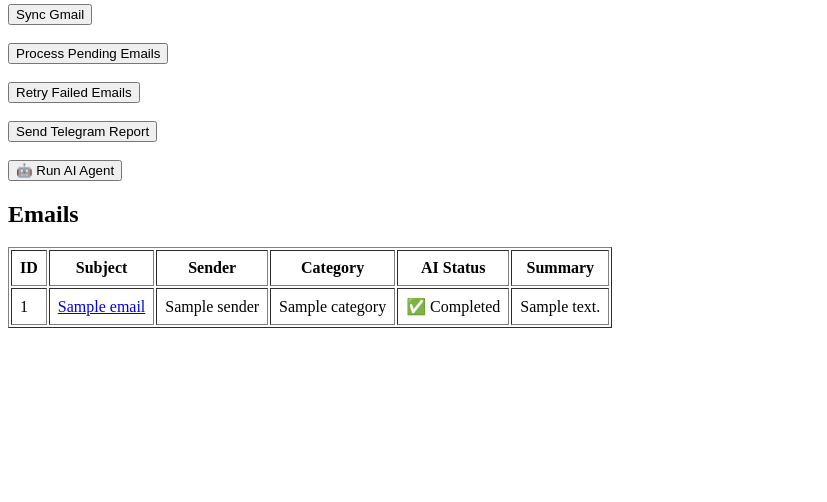
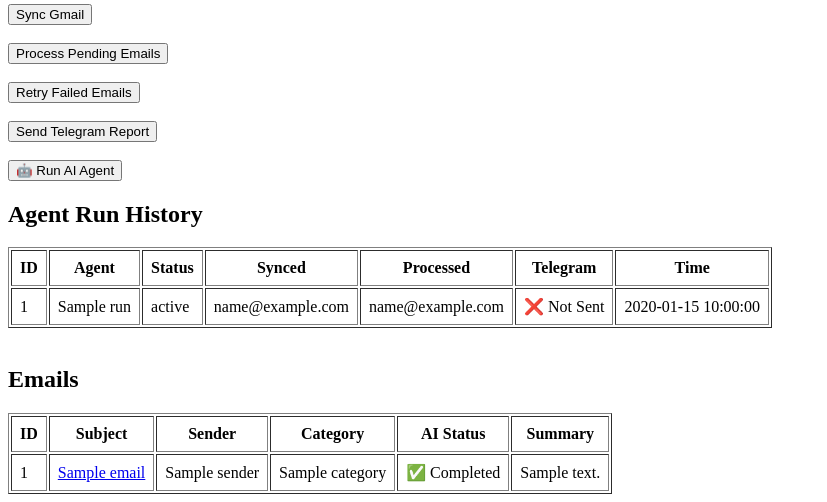
Before and after one commit to Atefeh-Amjadian/workspace-ai, a Python web app: template backend/app/templates/emails_dashboard.html in a window 1280 px wide. Shown: the part 314-816 px from the top of the page, without its empty margins (0-827 px from the left). Before the commit the page ends 642 px from the top, so only its background shows below. Run offline with Jinja, Linux system fonts and the light colour scheme; the template is opened without the code that fills it: most values are stand-ins (such as "Sample title", 1, 10 or a date in 2020).

Commit message:
Sprint 10B: show agent execution history on dashboard

```diff
--- a/backend/app/templates/emails_dashboard.html
+++ b/backend/app/templates/emails_dashboard.html
@@ -51,6 +51,44 @@
     </button>
 </form>
 
+<h2>Agent Run History</h2>
+
+<table border="1" cellpadding="8">
+    <thead>
+        <tr>
+            <th>ID</th>
+            <th>Agent</th>
+            <th>Status</th>
+            <th>Synced</th>
+            <th>Processed</th>
+            <th>Telegram</th>
+            <th>Time</th>
+        </tr>
+    </thead>
+    <tbody>
+        {% for run in agent_runs %}
+        <tr>
+            <td>{{ run.id }}</td>
+            <td>{{ run.agent_name }}</td>
+            <td>{{ run.status }}</td>
+            <td>{{ run.synced_emails }}</td>
+            <td>{{ run.processed_emails }}</td>
+            <td>
+                {% if run.telegram_sent %}
+                    ✅ Sent
+                {% else %}
+                    ❌ Not Sent
+                {% endif %}
+            </td>
+            <td>{{ run.created_at }}</td>
+        </tr>
+        {% endfor %}
+    </tbody>
+</table>
+
+<br>
+
+
     <h2>Emails</h2>
 
     <table border="1" cellpadding="8">
```
Also changed, not shown: backend/app/api/routers/web.py (+5 -2 lines), backend/app/services/agent_service.py (+10 -8 lines).
